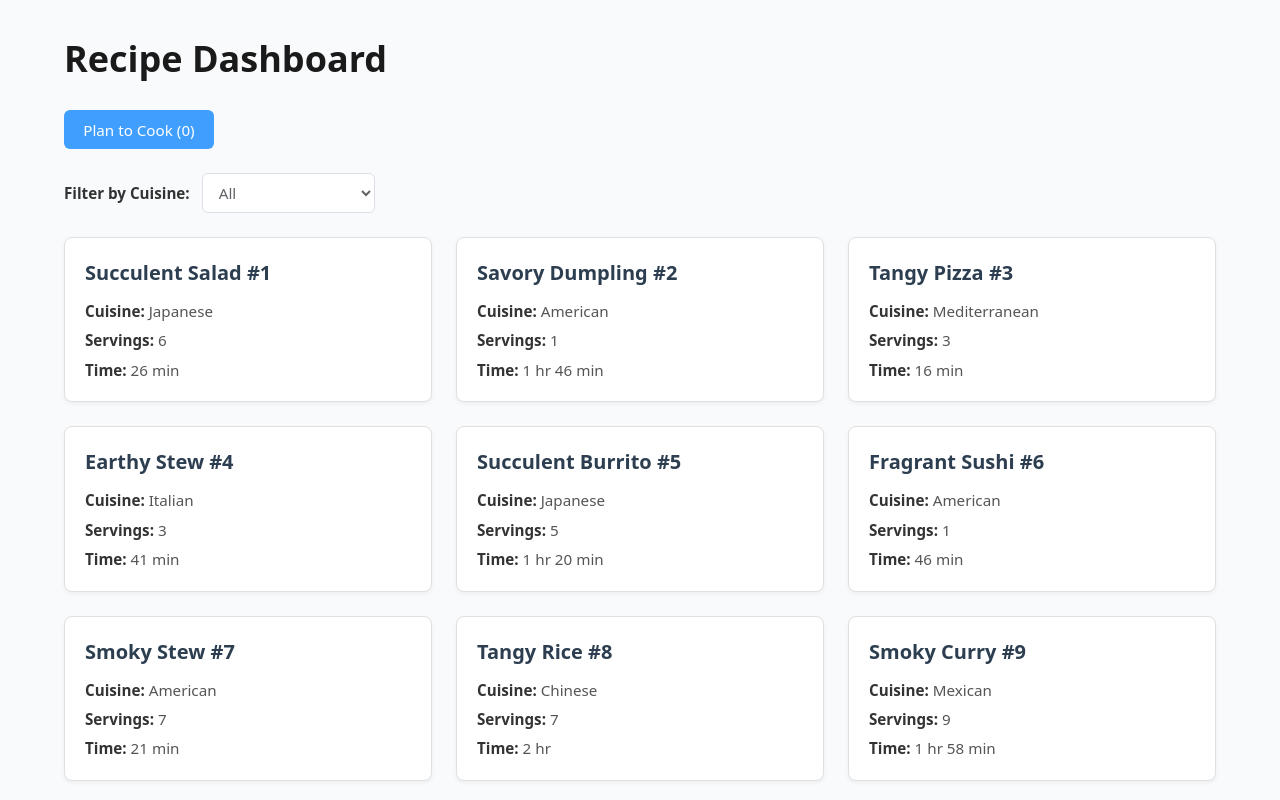
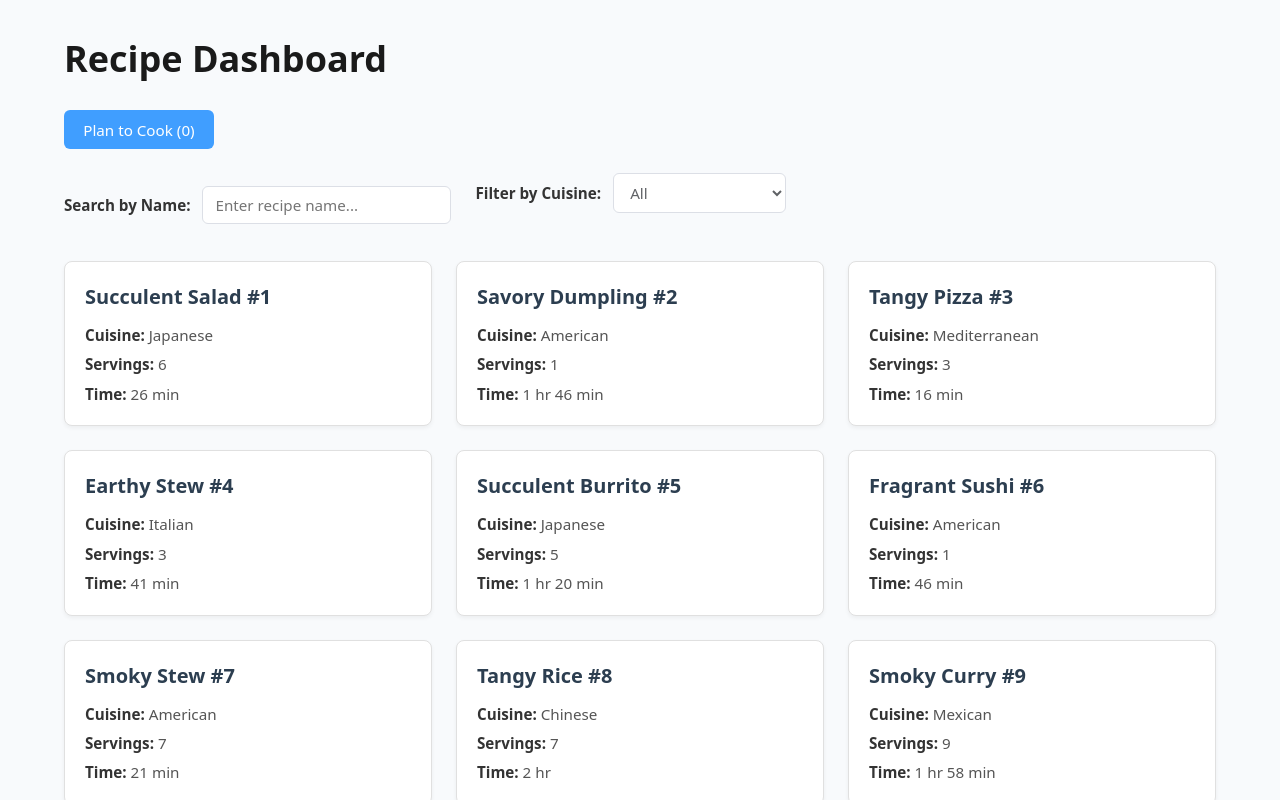
Before and after one commit to ensanguine2279/sctp-aie-m2.9-recipe-box, a React (Vite) app: page / in a window 1280 px wide. Shown: the top 800 px of the page. Built offline with nearby package versions, Linux system fonts and the light colour scheme.

Commit message:
Updated RecipesPage to include search by name function.

```diff
--- a/src/pages/RecipesPage.jsx
+++ b/src/pages/RecipesPage.jsx
@@ -21,8 +21,9 @@ export default function RecipesPage() {
   const [loading, setLoading] = useState(true);
   const [error, setError] = useState(null);
 
-  // State for the cuisine filter and the independent counter
+  // State for the cuisine filter and search query
   const [selectedCuisine, setSelectedCuisine] = useState("");
+  const [searchQuery, setSearchQuery] = useState("");
 
   // State to track which recipe is currently open in the details panel
   const [activeRecipe, setActiveRecipe] = useState(null);
@@ -55,12 +56,18 @@ export default function RecipesPage() {
     [recipes],
   );
 
-  // Memoize the filtered recipes to avoid unnecessary recalculations
+  // Memoize filtered recipes based on both selected cuisine and search query
   const filteredRecipes = useMemo(() => {
-    return selectedCuisine
-      ? recipes.filter((r) => r.cuisine === selectedCuisine)
-      : recipes;
-  }, [selectedCuisine, recipes]);
+    return recipes.filter((r) => {
+      const matchesCuisine = selectedCuisine
+        ? r.cuisine === selectedCuisine
+        : true;
+      const matchesSearch = searchQuery
+        ? r.name.toLowerCase().includes(searchQuery.toLowerCase())
+        : true;
+      return matchesCuisine && matchesSearch;
+    });
+  }, [recipes, selectedCuisine, searchQuery]);
 
   return (
     <div className={styles.page}>
@@ -76,12 +83,28 @@ export default function RecipesPage() {
         </button>
       </div>
 
-      {/* Filter Bar */}
-      <CuisineFilterBar
-        value={selectedCuisine}
-        onChange={handleCuisineChange}
-        cuisines={uniqueCuisines}
-      />
+      {/* Filter and Search Controls */}
+      <div className={styles.filterContainer}>
+        <div className={styles.searchGroup}>
+          <label htmlFor="recipe-search" className={styles.label}>
+            Search by Name:{" "}
+          </label>
+          <input
+            id="recipe-search"
+            type="text"
+            className={styles.searchInput}
+            placeholder="Enter recipe name..."
+            value={searchQuery}
+            onChange={(e) => setSearchQuery(e.target.value)}
+          />
+        </div>
+
+        <CuisineFilterBar
+          value={selectedCuisine}
+          onChange={setSelectedCuisine}
+          cuisines={uniqueCuisines}
+        />
+      </div>
 
       {/* Recipe List Display */}
       <RecipeList recipes={filteredRecipes} loading={loading} error={error} />
--- a/src/pages/RecipesPage.module.css
+++ b/src/pages/RecipesPage.module.css
@@ -66,3 +66,45 @@
 .error {
   color: #d32f2f;
 }
+
+.filterContainer {
+  display: flex;
+  flex-wrap: wrap;
+  gap: 1.5rem;
+  align-items: center;
+  margin-bottom: 1.5rem;
+}
+
+.searchGroup {
+  display: flex;
+  align-items: center;
+  gap: 0.75rem;
+}
+
+.label {
+  font-weight: 600;
+  color: #333333;
+  font-size: 0.95rem;
+}
+
+.searchInput {
+  padding: 0.5rem 0.75rem;
+  font-size: 0.95rem;
+  border: 1px solid #dcdfe6;
+  border-radius: 6px;
+  background-color: #ffffff;
+  color: #606266;
+  outline: none;
+  transition:
+    border-color 0.2s ease,
+    box-shadow 0.2s ease;
+}
+
+.searchInput:hover {
+  border-color: #c0c4cc;
+}
+
+.searchInput:focus {
+  border-color: #409eff;
+  box-shadow: 0 0 0 2px rgba(64, 158, 255, 0.2);
+}
```
